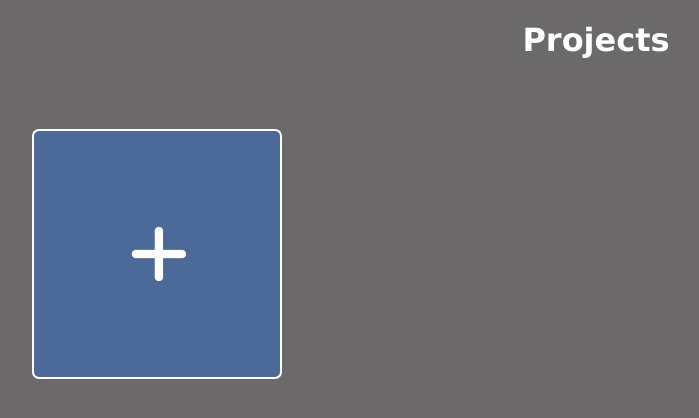
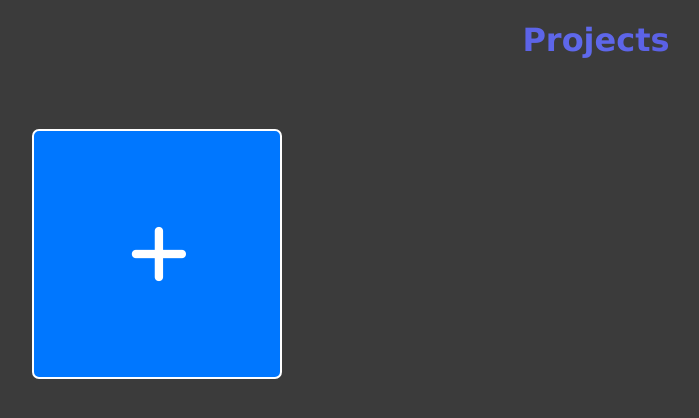
Before and after one commit to ATlexEide/todolist, a website built with webpack: page src/index.html in a window 1280 px wide. Shown: the whole page, without its empty margins (44-743 px from the left). Built offline with nearby package versions, Linux system fonts and the light colour scheme; files whose address does not match are found by name.

Commit message:
Update colors

```diff
--- a/src/css/style.css
+++ b/src/css/style.css
@@ -1,6 +1,7 @@
 :root {
-    --main-color: rgb(107, 105, 105);
-    --card-color: rgb(75, 106, 153);
+    --main-color: rgb(59, 59, 59);
+    --card-color: rgb(0, 119, 255);
+    --card-border-color: rgb(216, 87, 255);
 }
 
 * {
@@ -17,9 +18,10 @@ header {
 }
 
 header h1 {
-    /* background: linear-gradient(rgb(255, 178, 255), rgb(127, 128, 125), rgb(255, 178, 255)); */
-    /* -webkit-background-clip: text; */
-    /* -webkit-text-fill-color: transparent; */
+    background: linear-gradient(90deg, #402ab2 0%, #5f69ec 49%, #402ab2 96%);
+    -webkit-background-clip: text;
+    -webkit-text-fill-color: transparent;
+
 }
 
 #project-container {
@@ -66,7 +68,8 @@ form button {
 .card {
     color: white;
     background-color: var(--card-color);
-    border: solid 2px grey;
+    border: solid 2px;
+    border-color: var(--card-border-color);
     border-radius: 7px;
     margin-left: 20px;
     padding-left: 10px;
@@ -91,7 +94,8 @@ button .card {
     width: 100vw;
     height: 100vh;
     border: none;
-    background-color: rgb(0, 0, 0, 1);
+    background-color: rgb(165, 30, 113);
+    background-color: var(--main-color);
     color: white;
 }
 
```
